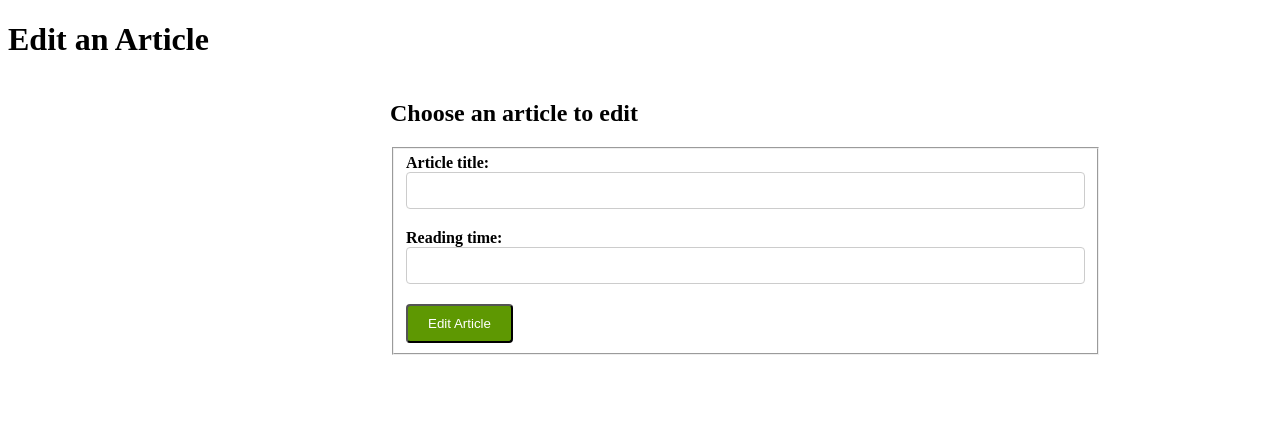
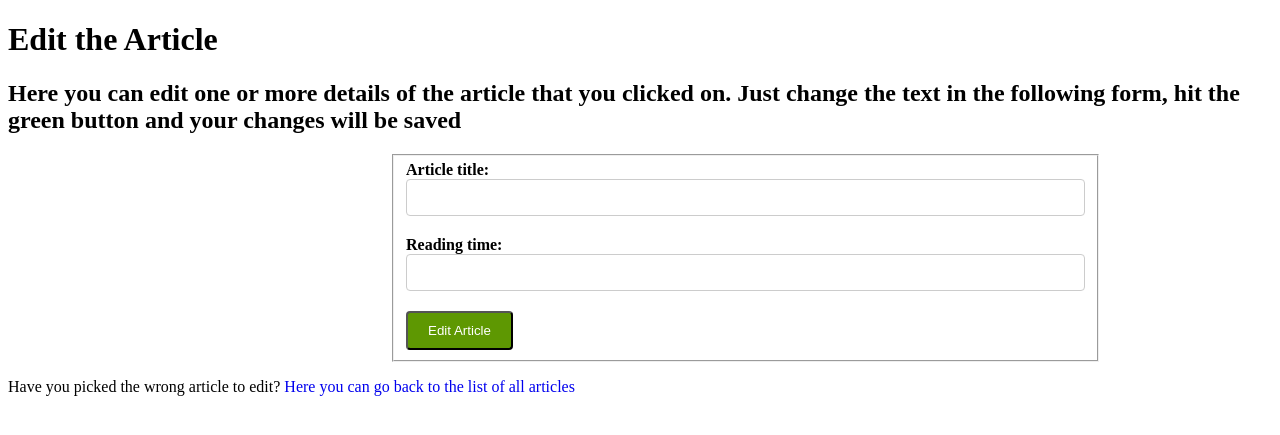
Before and after one commit to divinehoney/Hand-in-2-Flask, a Flask app: page /editarticle/1 in a window 1280 px wide. Shown: the part 58-493 px from the top of the page. Run offline with Flask 3, Linux system fonts and the light colour scheme.

Commit message:
update text in the editing form

```diff
--- a/app/templates/articles/edit.html
+++ b/app/templates/articles/edit.html
@@ -3,10 +3,9 @@
 {% block title %} Article Editing Page {% endblock %}
 
 {% block main %}
-<h1> Edit an Article</h1>
-
+<h1> Edit the Article</h1>
+<h2>Here you can edit one or more details of the article that you clicked on. Just change the text in the following form, hit the green button and your changes will be saved</h2>
 <form method="POST">
-    <h2>Choose an article to edit</h2>
     <fieldset>
         <div>
             <label for="title">Article title:</label>
@@ -22,5 +21,5 @@
         <input type="submit" value="Edit Article">
     </fieldset>
   </form>
-
+  <p>Have you picked the wrong article to edit? <a href="/articles">Here you can go back to the list of all articles</a></p>
   {% endblock %}
```
